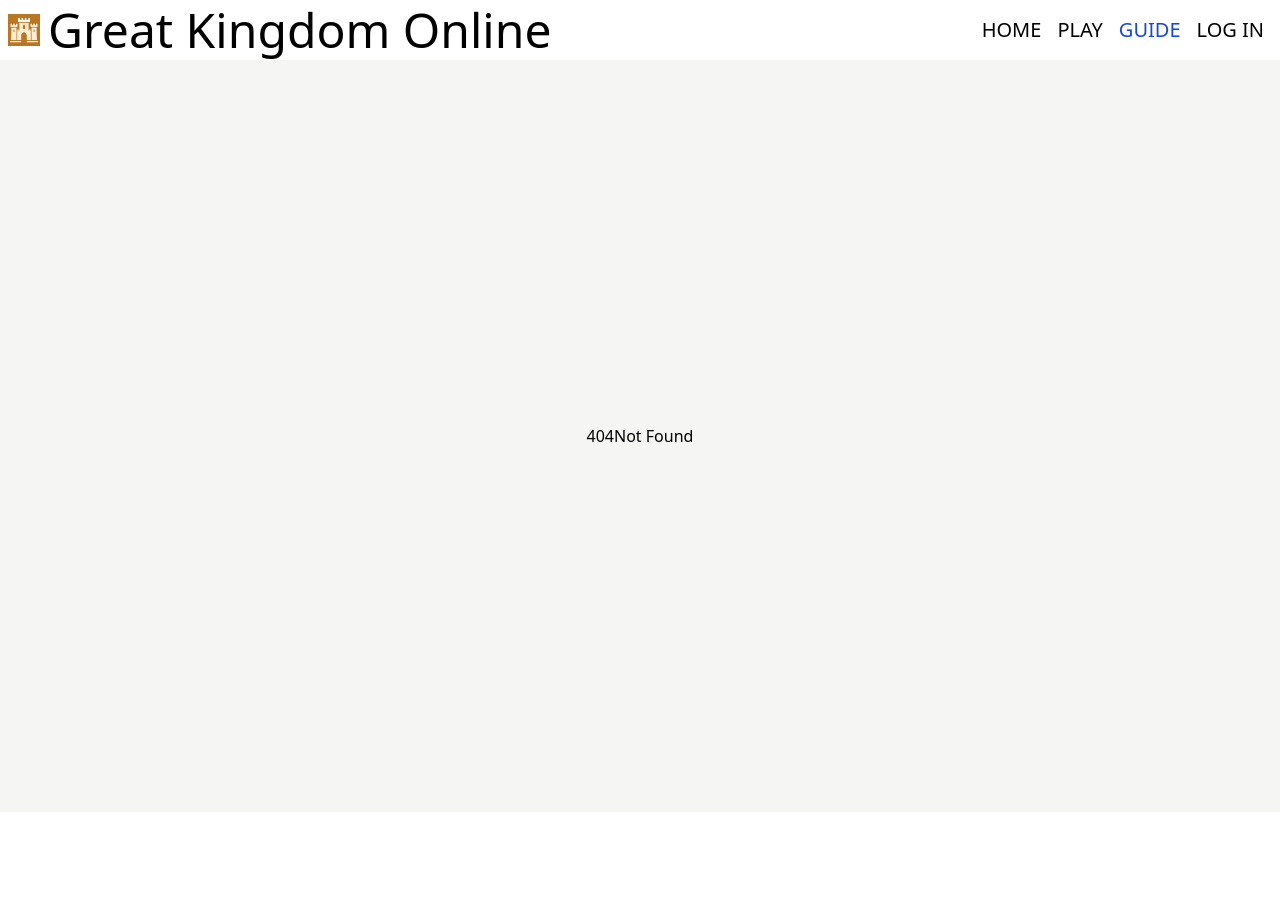
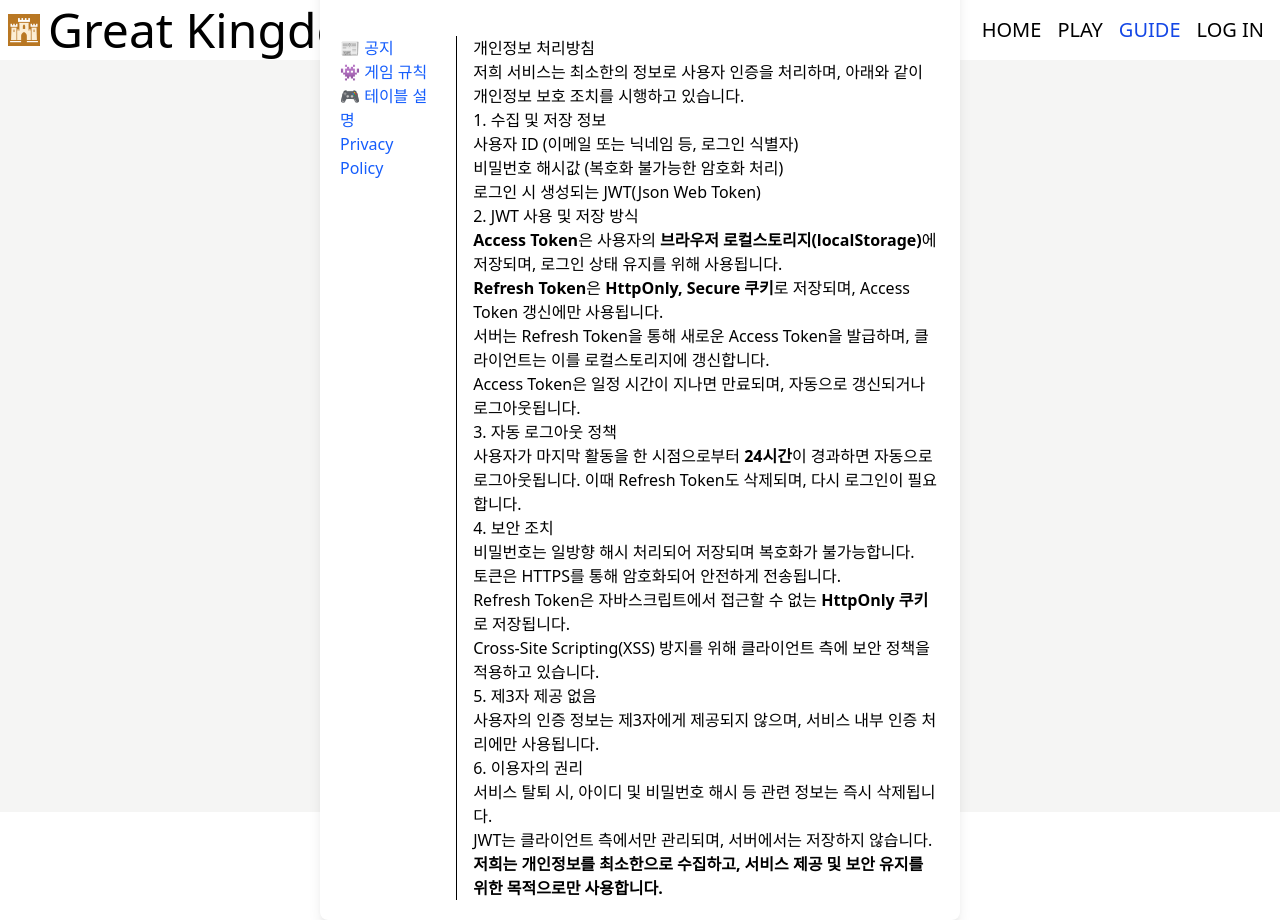
Before and after one commit to ParkChangSun/great-kingdom-web, a SvelteKit app: page /guide/policy in a window 1280 px wide. Before the commit this address had no page. Before the commit the page ends 812 px from the top, so only its background shows below. Built offline with nearby package versions, Linux system fonts and the light colour scheme; no server answers.

Commit message:
add: user page show records

```diff
--- a/package.json
+++ b/package.json
@@ -1,5 +1,5 @@
 {
-	"name": "gkweb",
+	"name": "great-kingdom-web",
 	"private": true,
 	"version": "0.0.1",
 	"type": "module",
--- a/src/lib/index.ts
+++ b/src/lib/index.ts
@@ -1,9 +1,9 @@
-import { derived, get, writable, type Writable } from 'svelte/store';
+import { get, writable, } from 'svelte/store';
 import axios, { isAxiosError, type AxiosRequestConfig } from 'axios';
 import { browser } from '$app/environment';
 
-export const REST_URL = 'https://api.greatkingdom.net'
-export const WS_URL = 'wss://websocket.greatkingdom.net'
+export const REST_URL: string = import.meta.env.VITE_REST_API_URL
+export const WS_URL: string = import.meta.env.VITE_WS_API_URL
 
 function persistentStore<T>(key: string, initialValue: T) {
 	const storedValue = browser && localStorage.getItem(key);
@@ -104,7 +104,6 @@ export class WebSocketManager {
 			this.send({ action: 'auth', Authorization: get(userInfoStore).AccessToken });
 		});
 		this.socket.addEventListener('close', (e) => {
-			console.log(e);
 			this.cleanUp()
 			this.onClose()
 		});
@@ -129,7 +128,7 @@ export class WebSocketManager {
 		}, 540000);
 	}
 	send(p: any) {
-		if (this.socket) this.socket.send(JSON.stringify(p));
+		if (this.socket && this.socket.readyState === this.socket.OPEN) this.socket.send(JSON.stringify(p));
 	}
 	isClosed() {
 		return this.socket && (this.socket.readyState === this.socket.CLOSING || this.socket.readyState === this.socket.CLOSED)
--- a/src/routes/+page.svelte
+++ b/src/routes/+page.svelte
@@ -21,20 +21,14 @@
     <h2 class="text-2xl my-3">개발자의 말</h2>
     <p>
       플레이어가 없다면 저와 게임하실 수 있습니다.<br />
-      7시 이후로 전체채팅을 남겨주세요.
-    </p>
-
-    <h2 class="text-2xl my-3">
-      b1.0.5 2025-06-14 변경사항
+      7시 이후로 전체채팅을 남겨주세요.<br />
+      버그 제보나 건의사항은
       <a
         href="https://github.com/ParkChangSun/great-kingdom-web"
         class="font-medium text-blue-600 dark:text-blue-500 hover:underline"
         >Github</a
-      >
-    </h2>
-    <ul>
-      <li>작업중</li>
-    </ul>
+      > 이슈를 사용하시거나 전체채팅으로 남겨주세요.
+    </p>
 
     <h2 class="text-2xl my-3">그레이트 킹덤에 대해</h2>
     <ul>
--- a/src/routes/guide/+layout.svelte
+++ b/src/routes/guide/+layout.svelte
@@ -18,6 +18,10 @@
         class="font-medium text-blue-600 dark:text-blue-500 hover:underline"
         href="/guide/gametable">🎮 테이블 설명</a
       >
+      <a
+        class="font-medium text-blue-600 dark:text-blue-500 hover:underline"
+        href="/guide/policy">Privacy Policy</a
+      >
     </nav>
     <div class="w-4/5">
       {@render children()}
--- a/src/routes/guide/+page.svelte
+++ b/src/routes/guide/+page.svelte
@@ -1,11 +1,19 @@
 <svelte:head>
-	<title>공지 - 그레이트 킹덤 온라인</title>
+  <title>공지 - 그레이트 킹덤 온라인</title>
 </svelte:head>
 
-<h2>공지</h2>
+<h2 class="text-2xl my-3">
+  b0.1.0 2025-07-01 변경사항
+  <a
+    href="https://github.com/ParkChangSun/great-kingdom-web"
+    class="font-medium text-blue-600 dark:text-blue-500 hover:underline"
+    >Github</a
+  >
+</h2>
+<ul>
+  <li>플레이한 게임 기보 목록 : 10개 단위로 보여줍니다.</li>
+</ul>
 
-버그/피드백은 전체채팅으로
-<br />
-플레이할 사람이 없어도 전체채팅으로
-<br />
-메시지 확인까지 최소 몇분 걸립니다
+<style lang="postcss">
+  @reference "tailwindcss";
+</style>
--- /dev/null
+++ b/src/routes/guide/policy/+page.svelte
@@ -0,0 +1,82 @@
+<svelte:head>
+  <title>Privacy Policy - 그레이트 킹덤 온라인</title>
+</svelte:head>
+
+<section>
+  <h2>개인정보 처리방침</h2>
+  <p>
+    저희 서비스는 최소한의 정보로 사용자 인증을 처리하며, 아래와 같이 개인정보
+    보호 조치를 시행하고 있습니다.
+  </p>
+
+  <h3>1. 수집 및 저장 정보</h3>
+  <ul>
+    <li>사용자 ID (이메일 또는 닉네임 등, 로그인 식별자)</li>
+    <li>비밀번호 해시값 (복호화 불가능한 암호화 처리)</li>
+    <li>로그인 시 생성되는 JWT(Json Web Token)</li>
+  </ul>
+
+  <h3>2. JWT 사용 및 저장 방식</h3>
+  <ul>
+    <li>
+      <strong>Access Token</strong>은 사용자의
+      <strong>브라우저 로컬스토리지(localStorage)</strong>에 저장되며, 로그인
+      상태 유지를 위해 사용됩니다.
+    </li>
+    <li>
+      <strong>Refresh Token</strong>은 <strong>HttpOnly, Secure 쿠키</strong>로
+      저장되며, Access Token 갱신에만 사용됩니다.
+    </li>
+    <li>
+      서버는 Refresh Token을 통해 새로운 Access Token을 발급하며, 클라이언트는
+      이를 로컬스토리지에 갱신합니다.
+    </li>
+    <li>
+      Access Token은 일정 시간이 지나면 만료되며, 자동으로 갱신되거나
+      로그아웃됩니다.
+    </li>
+  </ul>
+
+  <h3>3. 자동 로그아웃 정책</h3>
+  <p>
+    사용자가 마지막 활동을 한 시점으로부터 <strong>24시간</strong>이 경과하면
+    자동으로 로그아웃됩니다. 이때 Refresh Token도 삭제되며, 다시 로그인이
+    필요합니다.
+  </p>
+
+  <h3>4. 보안 조치</h3>
+  <ul>
+    <li>비밀번호는 일방향 해시 처리되어 저장되며 복호화가 불가능합니다.</li>
+    <li>토큰은 HTTPS를 통해 암호화되어 안전하게 전송됩니다.</li>
+    <li>
+      Refresh Token은 자바스크립트에서 접근할 수 없는 <strong
+        >HttpOnly 쿠키</strong
+      >로 저장됩니다.
+    </li>
+    <li>
+      Cross-Site Scripting(XSS) 방지를 위해 클라이언트 측에 보안 정책을 적용하고
+      있습니다.
+    </li>
+  </ul>
+
+  <h3>5. 제3자 제공 없음</h3>
+  <p>
+    사용자의 인증 정보는 제3자에게 제공되지 않으며, 서비스 내부 인증 처리에만
+    사용됩니다.
+  </p>
+
+  <h3>6. 이용자의 권리</h3>
+  <ul>
+    <li>
+      서비스 탈퇴 시, 아이디 및 비밀번호 해시 등 관련 정보는 즉시 삭제됩니다.
+    </li>
+    <li>JWT는 클라이언트 측에서만 관리되며, 서버에서는 저장하지 않습니다.</li>
+  </ul>
+
+  <p>
+    <strong
+      >저희는 개인정보를 최소한으로 수집하고, 서비스 제공 및 보안 유지를 위한
+      목적으로만 사용합니다.</strong
+    >
+  </p>
+</section>
--- a/src/routes/table/+page.svelte
+++ b/src/routes/table/+page.svelte
@@ -32,7 +32,6 @@
     CoinToss: number;
     LastMoveTime: number;
     GameTable: {
-      Turn: number;
       Board: number[][];
       Record: {
         Point: { R: number; C: number };
@@ -49,12 +48,13 @@
     CoinToss: 0,
     LastMoveTime: 0,
     GameTable: {
-      Turn: 0,
       Board: Array(9).fill(Array(9).fill(0)),
       Record: [],
       Result: "initstate",
     },
   });
+
+  let turn = $derived(session.GameTable.Record.length + 1);
 
   let players = $derived([
     "Players",
@@ -64,11 +64,13 @@
   ]);
   let record = $derived([
     ...Array.from(session.GameTable.Record, (r, i) =>
-      r.Pass ? "Pass" : `${i + 1}. ${alphabet[r.Point.C + 1]}${r.Point.R + 1}`
+      r.Pass
+        ? `${i + 1}. Pass`
+        : `${i + 1}. ${alphabet[r.Point.C + 1]}${r.Point.R + 1}`
     ),
     session.GameTable.Result,
   ]);
-  let lastMove = $derived(session.GameTable.Record[session.GameTable.Turn - 2]);
+  let lastMove = $derived(session.GameTable.Record[turn - 2]);
 
   let chat: string[] = $state([]);
   let activeTab = $state(0);
@@ -102,7 +104,7 @@
       orangeTime = session.Players[orangeIndex].RemainingTime;
 
       timer = setInterval(() => {
-        if (session.GameTable!.Turn % 2 === 1) {
+        if (turn % 2 === 1) {
           blueTime =
             session.Players[blueIndex].RemainingTime -
             (Date.now() - session.LastMoveTime);
@@ -172,9 +174,7 @@
     wsm.send({ action: "table", EventType: 5 });
   };
 
-  let currentTurnPlayerIndex = $derived(
-    (session.GameTable.Turn + session.CoinToss + 1) % 2
-  );
+  let currentTurnPlayerIndex = $derived((turn + session.CoinToss + 1) % 2);
   let playing = $derived(session.GameTable.Result === "");
   let isUserPlayer = $derived(
     Array.from(session.Players, (p) => p.Id).includes($userInfoStore.Id)
@@ -205,7 +205,7 @@
   );
   let tableBorder = $derived(
     playing
-      ? session.GameTable.Turn % 2 === 1
+      ? turn % 2 === 1
         ? " border-blue-500"
         : " border-orange-500"
       : " border-gray-500"
@@ -216,7 +216,9 @@
       $userInfoStore.Id === session.Players[currentTurnPlayerIndex].Id
   );
   let startable = $derived(
-    isUserPlayer && session.Players.length === 2 && !playing
+    session.Players[0]?.Id === $userInfoStore.Id &&
+      session.Players.length === 2 &&
+      !playing
   );
 </script>
 
@@ -237,10 +239,10 @@
 <div class="flex gap-2">
   <div class="flex flex-col">
     <div class={`flex justify-between p-2 ${firstPlayerColor}`}>
-      <span>
+      <span class="text-white">
         👑 {session.Players.length > 0 ? session.Players[0].Id : "EMPTY"}
       </span>
-      <span>
+      <span class="text-white">
         {session.CoinToss % 2 === 0 ? blueTimeFormat : orangeTimeFormat}
       </span>
     </div>
@@ -276,10 +278,10 @@
       {/each}
     </div>
     <div class={`flex justify-between p-2 ${secondPlayerColor}`}>
-      <span>
+      <span class="text-white">
         🕹️ {session.Players.length > 1 ? session.Players[1].Id : "EMPTY"}
       </span>
-      <span>
+      <span class="text-white">
         {session.CoinToss % 2 === 0 ? orangeTimeFormat : blueTimeFormat}
       </span>
     </div>
--- a/src/routes/user/+page.svelte
+++ b/src/routes/user/+page.svelte
@@ -7,7 +7,7 @@
   } from "$lib";
   import { isAxiosError } from "axios";
 
-  let mode = "signin";
+  const alphabet = ["", "A", "B", "C", "D", "E", "F", "G", "H", "I", ""];
 
   type UserInfo = {
     Id: string;
@@ -30,13 +30,15 @@
       throw new Error("error getuserinfo");
     }
   };
-  let getUserPromise: Promise<UserInfo>;
+  let getUserPromise = $derived(
+    $userInfoStore.Authorized ? getUserInfo() : null
+  );
 
-  let signInId = "";
-  let signInPass = "";
-  let signInMessage = "";
+  let signInId = $state("");
+  let signInPass = $state("");
+  let signInMessage = $state("");
 
-  let prom: Promise<void>;
+  let authPromise: Promise<void> | null = $state(null);
   const handleSignin = async () => {
     if (signInId === "" || signInPass === "") {
       signInMessage = "입력이 올바르지 않습니다";
@@ -56,10 +58,10 @@
     }
   };
 
-  let signUpId = "";
-  let signUpPass = "";
-  let signUpPassConfirm = "";
-  let signUpMessage = "";
+  let signUpId = $state("");
+  let signUpPass = $state("");
+  let signUpPassConfirm = $state("");
+  let signUpMessage = $state("");
 
   const handleSignUp = async () => {
     if (
@@ -99,12 +101,59 @@
     }
   };
 
-  $: if ($userInfoStore.Authorized) {
-    mode = "user";
-    getUserPromise = getUserInfo();
-  } else {
-    mode = "signin";
+  const deleteUser = async () => {
+    try {
+      if (!confirm("Are you sure you want to delete the data?")) {
+        return;
       }
+      const res = await authorizedApi.post<Authorization>("/user", {
+        Id: $userInfoStore.Id,
+      });
+      alert("delete success");
+      userInfoStore.set(res.data);
+    } catch (error) {
+      if (error instanceof Error) console.log(error);
+    }
+  };
+
+  interface Record {
+    PlayerId: string;
+    Time: string;
+    PlayersId: string[];
+    Board: number[][];
+    Record: {
+      Point: {
+        R: number;
+        C: number;
+      };
+      Pass: boolean;
+    }[];
+    Result: string;
+  }
+  interface RecordQuery {
+    StartKey: string;
+    Records: Record[];
+  }
+
+  let records: Record[] = $state([]);
+  let startKey = "";
+
+  const getRecords = async () => {
+    try {
+      const res = await authorizedApi.get<RecordQuery>(
+        `/records?UserId=${$userInfoStore.Id}&StartKey=${startKey}`
+      );
+      records.push(...res.data.Records);
+      startKey = res.data.StartKey;
+    } catch (error) {
+      if (error instanceof Error) console.log(error);
+    }
+  };
+  let getRecordsProm: Promise<void> | null = $derived(
+    $userInfoStore.Authorized ? getRecords() : null
+  );
+
+  let mode = $derived($userInfoStore.Authorized ? "user" : "signin");
 </script>
 
 <svelte:head>
@@ -131,7 +180,7 @@
     </div>
     <form
       class="flex flex-col items-center"
-      onsubmit={() => (prom = handleSignin())}
+      onsubmit={() => (authPromise = handleSignin())}
     >
       <div class="relative w-1/2 mt-6">
         <input
@@ -167,8 +216,7 @@
         class="rounded-lg text-white bg-indigo-500 w-1/4 py-2 mt-6 hover:bg-indigo-700"
         type="submit"
       >
-        <!-- prom p|unde -->
-        {#await prom}
+        {#await authPromise}
           ⏳
         {:then v}
           로그인
@@ -192,7 +240,7 @@
     </div>
     <form
       class="flex flex-col items-center"
-      onsubmit={() => (prom = handleSignUp())}
+      onsubmit={() => (authPromise = handleSignUp())}
     >
       <div class="relative w-1/2 mt-6">
         <input
@@ -247,7 +295,7 @@
       <button
         class="rounded-lg text-white bg-indigo-500 w-1/4 py-2 mt-6 hover:bg-indigo-700"
       >
-        {#await prom}
+        {#await authPromise}
           ⏳
         {:then v}
           가입
@@ -258,6 +306,7 @@
     {#await getUserPromise}
       <p class="text-center">⏳</p>
     {:then u}
+      {#if u}
         <div class="flex justify-between">
           <h2 class="text-2xl">{u.Id}</h2>
           <button
@@ -271,29 +320,53 @@
           <span class="text-blue-500">{u.W}W</span>
           <span class="text-red-500">{u.L}L</span>
           <span class="text-indigo-500">
-          {u.W !== 0 ? Math.round((u.W / (u.W + u.L)) * 10000) / 100 : "0.00"}%
-          WL
+            {u.W !== 0
+              ? Math.round((u.W / (u.W + u.L)) * 10000) / 100
+              : "0.00"}% WL
           </span>
         </p>
-      <!-- {#if u.RecentGames.length === 0}
-        <p>No game history</p>
+        <h2 class="text-xl">Records</h2>
+        <div class="flex flex-col overflow-y-auto max-h-80 gap-4">
+          {#each records as r}
+            <div class="flex flex-col">
+              <div>
+                <span class="text-blue-500">{r.PlayersId[0]}</span>
+                <span>VS</span>
+                <span class="text-orange-500">{r.PlayersId[1]}</span>
+                <span>{r.Time}</span>
+              </div>
+              <div class="flex gap-4">
+                {#each r.Record as m}
+                  {#if m.Pass}
+                    <span class="odd:text-blue-500 even:text-orange-500"
+                      >Pass</span
+                    >
                   {:else}
-        <div class="game-history">
-          Recent 10 Games
-          {#each u.RecentGames as g}
-            <div class={`game-history-item`}>
-              <span class="blue">
-                {g.BlueId}
-              </span>
-              <span class="versus">VS</span>
-              <span class="orange">
-                {g.OrangeId}
-              </span>
-              <span>{g.Result}</span>
+                    <span class="odd:text-blue-500 even:text-orange-500"
+                      >{alphabet[m.Point.C]}{m.Point.R}</span
+                    >
+                  {/if}
+                {/each}
+              </div>
+              <span>{r.Result}</span>
             </div>
           {/each}
+          {#await getRecordsProm}
+            loading
+          {:then v}
+            <button
+              class="cursor-pointer"
+              onclick={() => (getRecordsProm = getRecords())}>MORE</button
+            >
+          {/await}
         </div>
-      {/if} -->
+        <button
+          class="text-white bg-red-500 hover:bg-red-600 cursor-pointer px-2 w-1/5"
+          onclick={deleteUser}>Delete User</button
+        >
+      {:else}
+        <span>internal promise error</span>
+      {/if}
     {:catch e}
       <p>{e.message}</p>
     {/await}
```
Also changed, not shown: static/favicon.png. Lines whose indentation alone changed are shown as unchanged.
